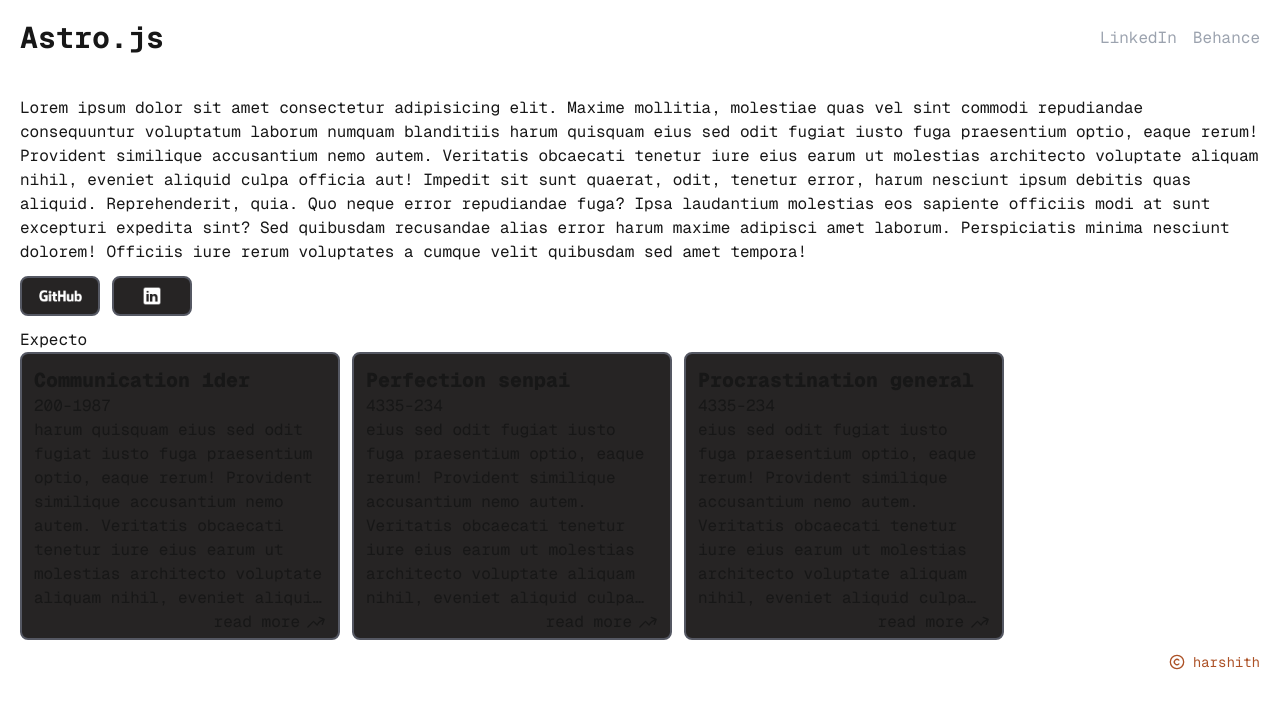
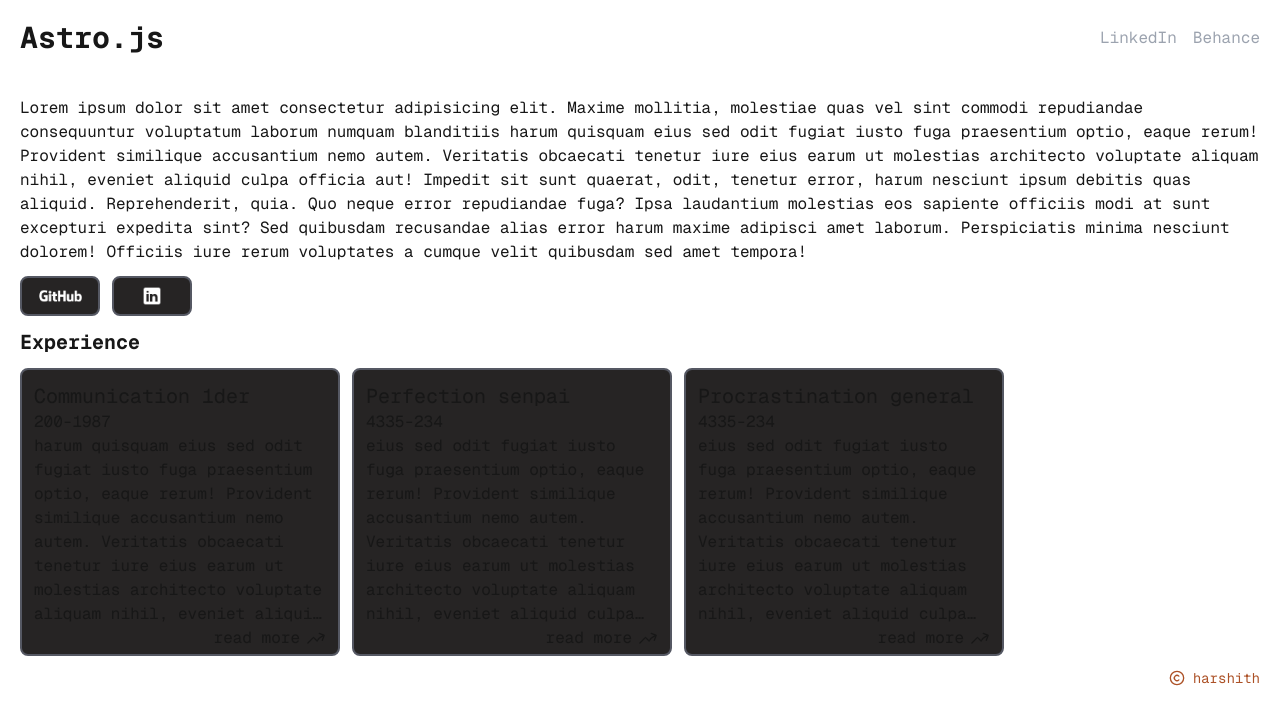
Before and after one commit to HarshithManjunath/next-landing, a Next.js app: page / in a window 1280 px wide. Shown: the top 724 px of the page. Built offline with nearby package versions, Linux system fonts and the light colour scheme.

Commit message:
minor css changes

```diff
--- a/app/page.tsx
+++ b/app/page.tsx
@@ -17,7 +17,13 @@ export default function Home() {
         <Linkcard />
       </div>
       <div className="exp-section">
-        <div className={`${geistMono.className} exp-heading `}>Expecto</div>
+        <div
+          className={`${geistMono.className} exp-heading font-bold text-2xl md:text-xl pb-3 relative w-[max-content]
+before:absolute before:inset-0 before:bg-[#1b1917]
+before:animate-typewriterexpheader`}
+        >
+          Experience
+        </div>
         <Expcard data={experiencedata} />
       </div>
       {/* <main className="flex flex-col gap-8 row-start-2 items-center sm:items-start">
--- a/app/ui/components/expcard.tsx
+++ b/app/ui/components/expcard.tsx
@@ -20,7 +20,7 @@ export default function Expcard({ data }: Expcardtype) {
             className="exp-cards h-72 min-w-72 md:max-w-80 p-3 border-2 border-cardbordercolor rounded-lg bg-cardbg"
             key={i}
           >
-            <div className="exp-title font-extrabold text-xl truncate ...">
+            <div className="exp-title font-normal text-2xl md:text-xl truncate ...">
               {item?.title}
             </div>
             <div className="exp-subtitle">{item?.subtitle}</div>
--- a/app/ui/components/header.tsx
+++ b/app/ui/components/header.tsx
@@ -10,7 +10,7 @@ export default function Header() {
       <div
         className={` name text-3xl lg:text-3xl font-bold cursor-pointer relative w-[max-content]
 before:absolute before:inset-0 before:bg-[#1b1917]
-before:animate-typewriter`}
+before:animate-typewriterheader`}
       >
         Astro.js
         {/* <span className="blinking-cursor font-bold">_</span> */}
--- a/tailwind.config.ts
+++ b/tailwind.config.ts
@@ -27,7 +27,8 @@ export default {
         cardbordercolor: "#555863",
       },
       animation: {
-        typewriter: "typewriter 1.5s steps(8) forwards",
+        typewriterheader: "typewriter 1.5s steps(8) forwards",
+        typewriterexpheader: "typewriter 1.5s steps(10) forwards",
       },
       keyframes: {
         typewriter: {
```
